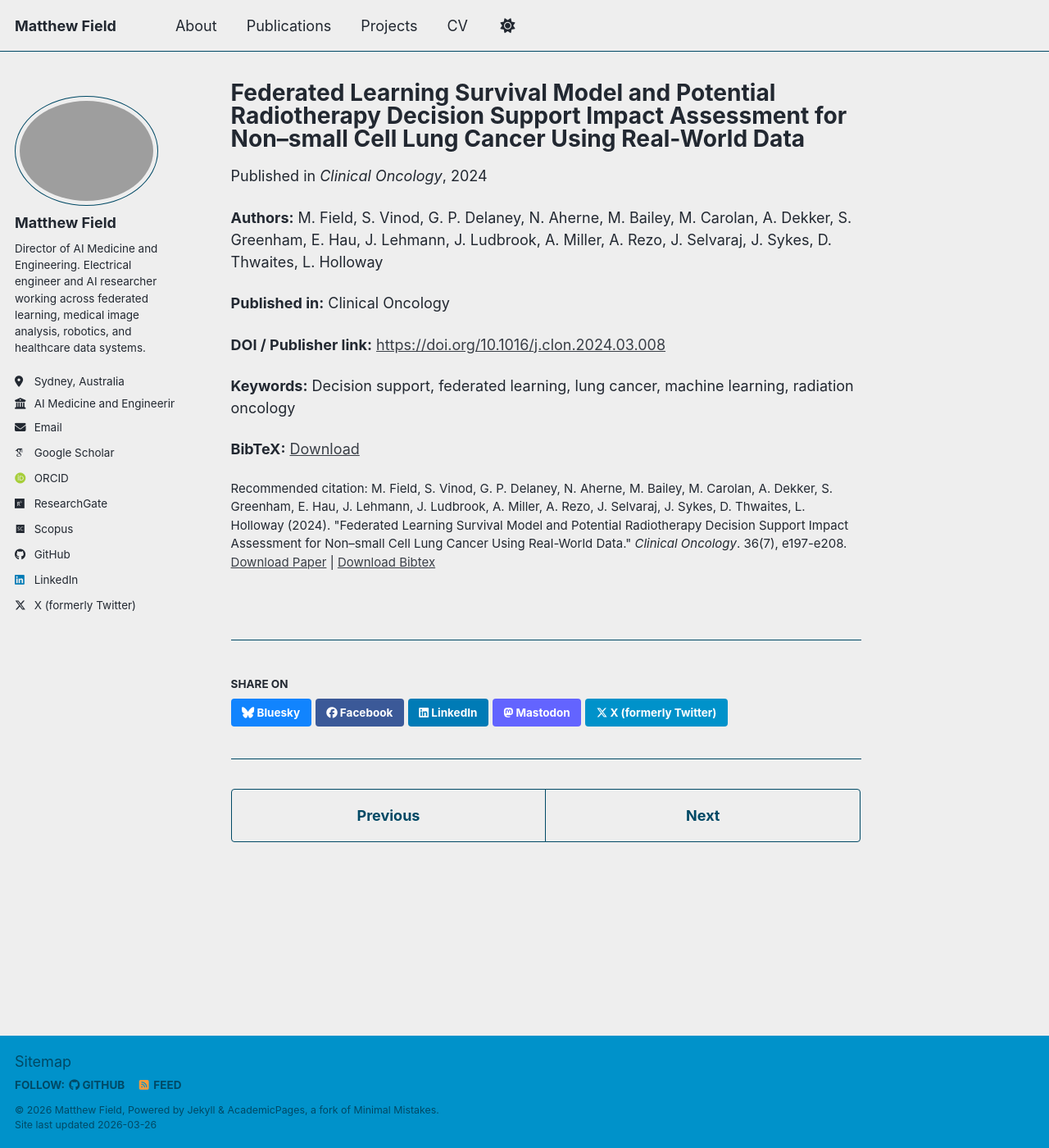
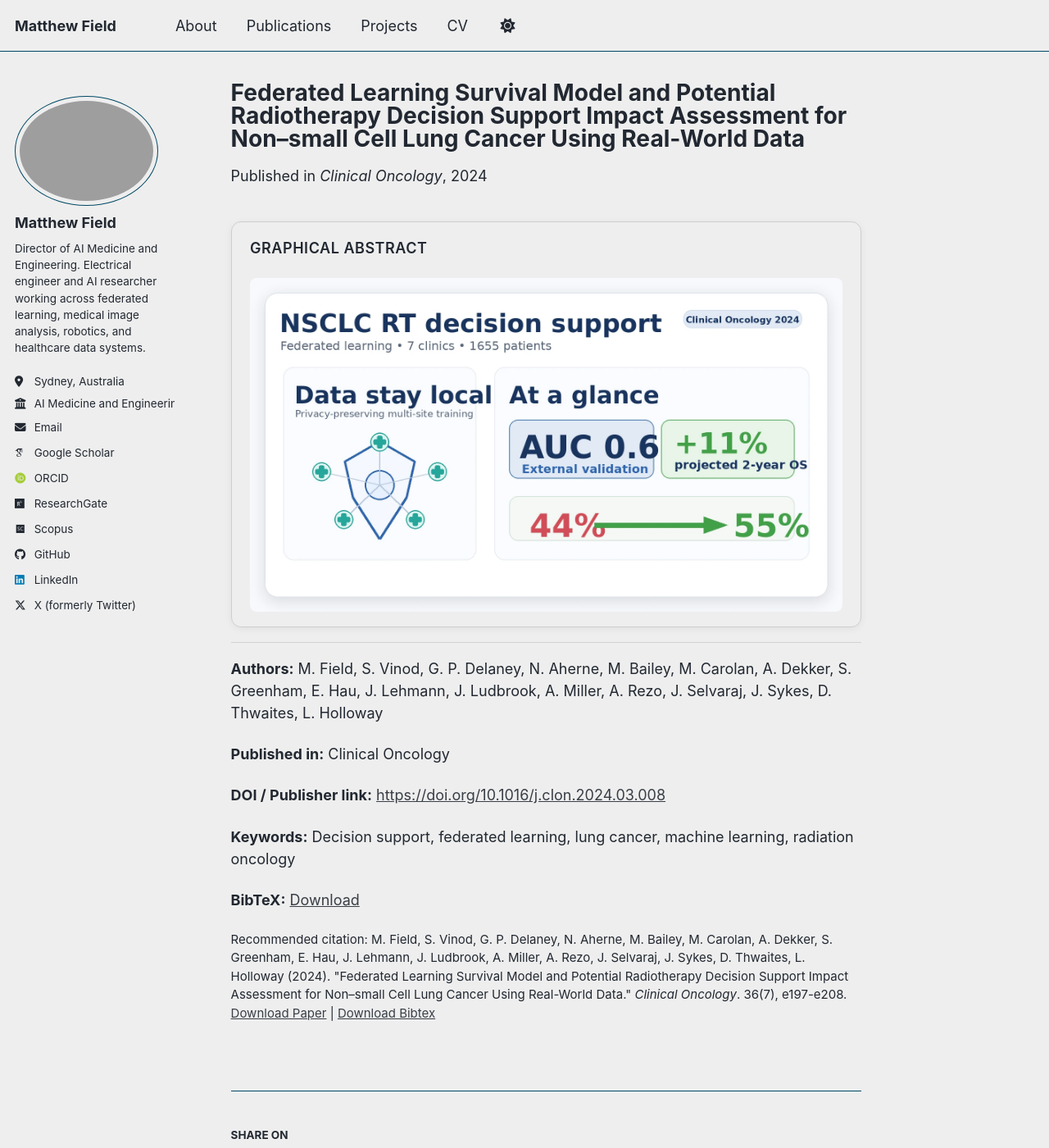
Before and after one commit to mffield/mffield.github.io, a Jekyll site: the page built from _publications/2024-01-01-federated-learning-survival-model-and-potential-radiotherapy-decision-support-impact-assessment-for-nonsmall-cell-lung-cancer-using-real-world-data.md, in a window 1280 px wide and 1400 px high. Shown: the whole window at 82% size. Built offline with Jekyll 4.4.1, drawn with Linux system fonts in a browser that asks for light colours; some web fonts are replaced; a script bundle is joined from its source files by our own code; library files that are not in the unit come from our copies.

Commit message:
style changes for graph abstract

```diff
--- a/_layouts/single.html
+++ b/_layouts/single.html
@@ -45,7 +45,42 @@ layout: default
       {% endunless %}
 
       <section class="page__content" itemprop="text">
-        {{ content }}
+        {% assign page_teaser = nil %}
+{% assign page_teaser_alt = page.title %}
+{% assign page_teaser_caption = nil %}
+
+{% if page.collection == 'publications' and page.graphical_abstract %}
+  {% assign page_teaser = page.graphical_abstract %}
+  {% assign page_teaser_alt = page.graphical_abstract_alt | default: page.title %}
+  {% assign page_teaser_caption = page.graphical_abstract_caption %}
+{% endif %}
+
+{% if page_teaser %}
+  {% assign page_teaser_src = nil %}
+  {% if page_teaser contains '://' %}
+    {% assign page_teaser_src = page_teaser %}
+  {% elsif page_teaser contains '/' %}
+    {% assign page_teaser_src = page_teaser | prepend: base_path %}
+  {% else %}
+    {% assign page_teaser_src = page_teaser | prepend: "/images/" | prepend: base_path %}
+  {% endif %}
+
+  <figure class="page__graphical-abstract-card">
+    <p class="page__graphical-abstract-label">Graphical abstract</p>
+    <img
+      src="{{ page_teaser_src }}"
+      alt="{{ page_teaser_alt | escape }}"
+      loading="lazy"
+      decoding="async">
+    {% if page_teaser_caption %}
+      <figcaption class="page__graphical-abstract-caption">{{ page_teaser_caption }}</figcaption>
+    {% endif %}
+  </figure>
+
+  <div class="page__graphical-abstract-divider" aria-hidden="true"></div>
+{% endif %}
+
+{{ content }}
 
         {% if page.citation and page.paperurl and page.slidesurl and page.bibtexurl %}
           <p style="font-size: smaller">Recommended citation: {{ page.citation }}<br /><a href="{{ page.paperurl }}">Download Paper</a> | <a href="{{ page.slidesurl }}">Download Slides</a> | <a href="{{ page.bibtexurl }}">Download Bibtex</a></p>
--- a/assets/css/main.scss
+++ b/assets/css/main.scss
@@ -90,3 +90,67 @@
 .archive__item--publication .archive__item-reference-block > :last-child {
   margin-bottom: 0;
 }
+
+.archive__item--publication .archive__item-graphical-abstract {
+  display: block;
+  margin: 0 0 0.85rem;
+}
+
+.archive__item--publication .archive__item-graphical-abstract-label,
+.archive__item--publication .archive__item-teaser-caption {
+  display: block;
+  width: 100%;
+}
+
+.archive__item--publication .archive__item-graphical-abstract img {
+  display: block;
+  width: 100%;
+  max-width: 720px;
+  margin: 0 auto;
+  height: auto;
+  object-fit: contain;
+  border-radius: 8px;
+}
+
+.page__graphical-abstract-card {
+  display: block;
+  margin: 1rem 0 1rem;
+  padding: 1rem 1.25rem;
+  border: 1px solid rgba(127, 127, 127, 0.28);
+  border-radius: 12px;
+  box-shadow: 0 2px 10px rgba(0, 0, 0, 0.06);
+}
+
+.page__graphical-abstract-label {
+  display: block;
+  width: 100%;
+  margin: 0 0 0.5rem;
+  font-size: 0.8rem;
+  font-weight: 600;
+  letter-spacing: 0.03em;
+  text-transform: uppercase;
+}
+
+.page__graphical-abstract-card img {
+  display: block;
+  width: 100%;
+  max-width: 900px;
+  margin: 0 auto;
+  height: auto;
+  object-fit: contain;
+  border-radius: 8px;
+}
+
+.page__graphical-abstract-caption {
+  display: block;
+  width: 100%;
+  margin-top: 0.5rem;
+  font-size: 0.9rem;
+  line-height: 1.4;
+}
+
+.page__graphical-abstract-divider {
+  height: 1px;
+  margin: 0 0 1rem;
+  background: rgba(127, 127, 127, 0.25);
+}
```
